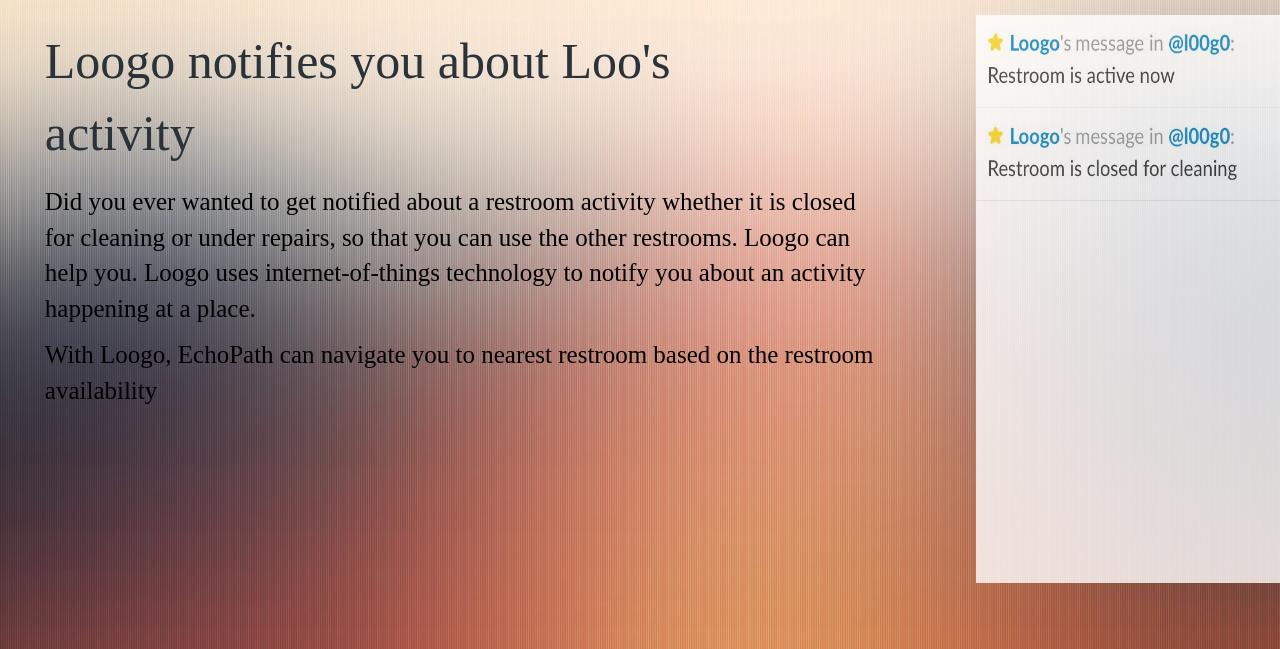
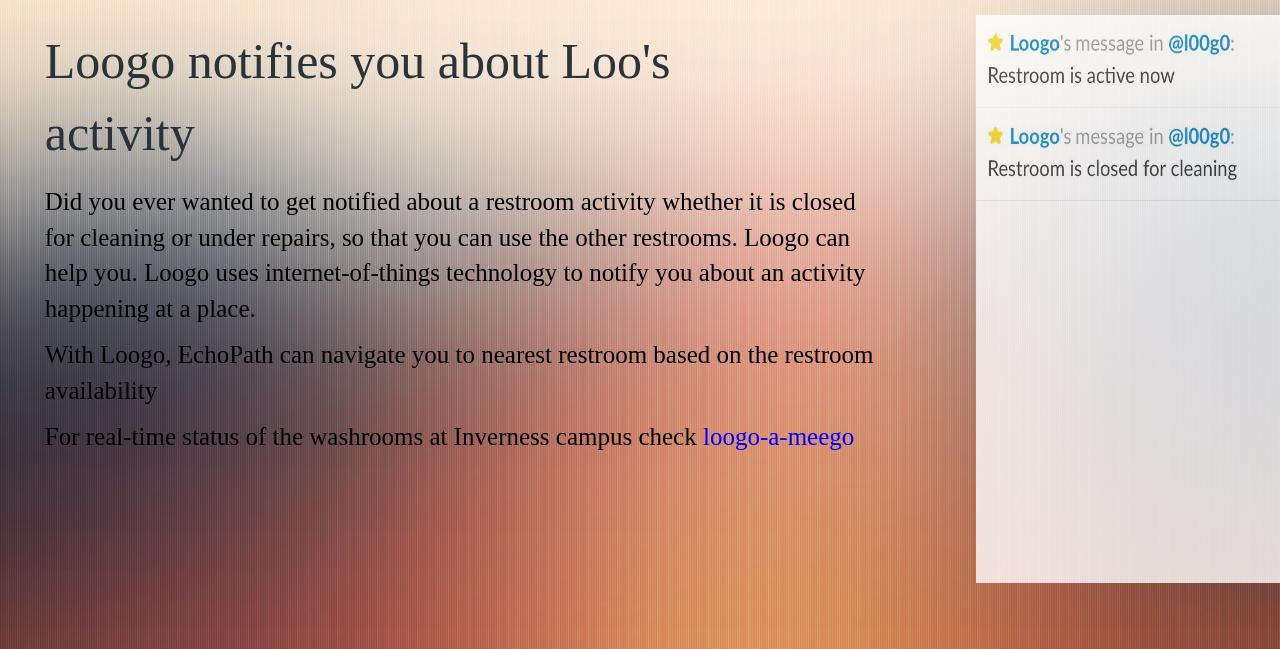
Before and after one commit to sheshankkodam/echopath-uf, a Flask app: page /loogo in a window 1280 px wide; the page is wider, and only the part inside the window is pictured. Shown: the part 117-766 px from the top of that part. Run offline with Flask 2, Linux system fonts and the light colour scheme; parts of the project's set-up code (start-up, migrations or seed data) failed here and were passed over; some libraries are stand-ins or nearby versions.

Commit message:
Added loogo-a-meego link

```diff
--- a/src/frontend_static/css/loogo.css
+++ b/src/frontend_static/css/loogo.css
@@ -95,3 +95,17 @@
     float: left;
     display: inline-block;
 }
+
+.loogoLinkDesc {
+    font-family: "PT Sans Narrow", serif;
+    color: black;
+    font-size: 25px;
+    padding: 0% 2% 0 5%;
+    /*margin: 0% 40% 0 5.5%;*/
+    float: left;
+    display: inline-block;
+}
+
+.loogoLink {
+    color: blue;
+}
--- a/src/templates/loogo.html
+++ b/src/templates/loogo.html
@@ -36,6 +36,9 @@
                 <p class="loogoDesc"> With Loogo, EchoPath can navigate you to nearest restroom based on the restroom
                     availability
                 </p>
+                <p class="loogoLinkDesc">For real-time status of the washrooms at Inverness campus check
+                    <a href="http://loogoameego.ssedev.io/" class="loogoLink">loogo-a-meego</a>
+                </p>
             </span>
         </div>
     </body>
```
